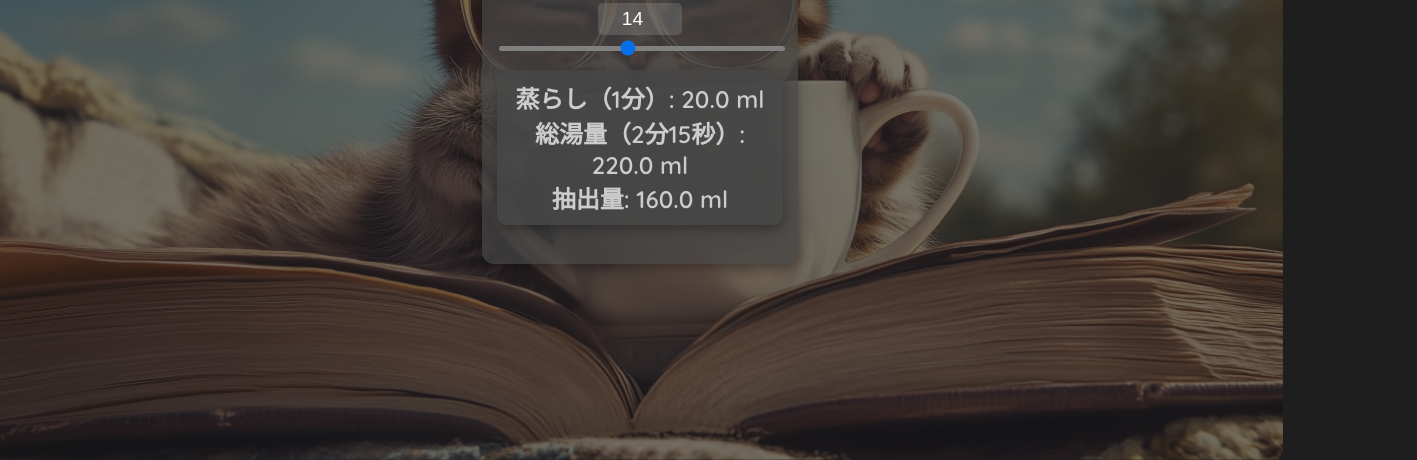
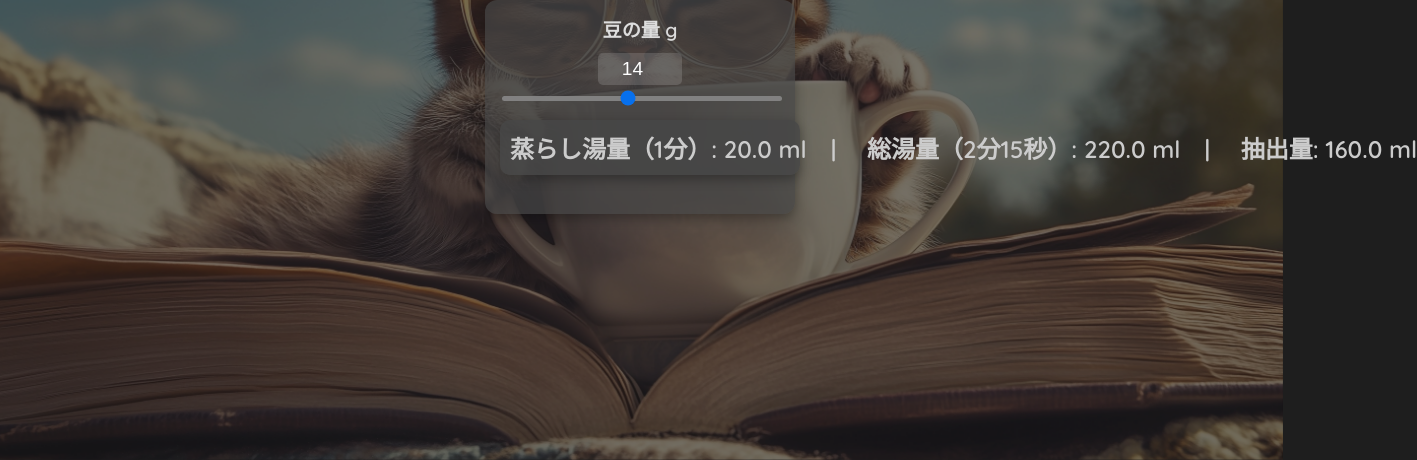
Before and after one commit to waywaybepop/-brew-ratioaikh7a, a plain HTML site: page index.html in a window 1280 px wide. Shown: the part 344-804 px from the top of the page, 1417 px wide, since content can reach past the window. Drawn offline with Linux system fonts and the light colour scheme.

Commit message:
Update index.html

```diff
--- a/index.html
+++ b/index.html
@@ -69,7 +69,7 @@
             padding: 15px;
             border-radius: 12px;
             box-shadow: 0 4px 12px rgba(0, 0, 0, 0.3);
-            width: 286px; /* 10%広げた */
+            width: 280px; /* 横幅を10%広げる */
             animation: fadeIn 1.5s ease-in-out;
         }
 
@@ -113,9 +113,8 @@
         #result {
             font-size: 1.5em;
             margin-top: 15px;
-            opacity: 0;
-            transition: opacity 0.5s ease-in-out, transform 0.3s ease-in-out;
             font-weight: 600;
+            white-space: nowrap; /* 改行を防ぐ */
         }
 
         /* 結果カード */
@@ -126,6 +125,26 @@
             display: inline-block;
             box-shadow: 0 4px 12px rgba(0, 0, 0, 0.3);
             animation: fadeIn 1s ease-in-out;
+            width: 100%; /* 横幅を10%広げる */
+        }
+
+        /* スマホ・タブレット・PC用メディアクエリ */
+        @media (max-width: 480px) {
+            .result-card {
+                font-size: 1.2em;
+            }
+        }
+
+        @media (min-width: 481px) and (max-width: 768px) {
+            .result-card {
+                font-size: 1.4em;
+            }
+        }
+
+        @media (min-width: 769px) {
+            .result-card {
+                font-size: 1.6em;
+            }
         }
 
         /* アニメーション */
@@ -154,25 +173,19 @@
             let beans = parseFloat(document.getElementById("beans").value);
             if (isNaN(beans) || beans <= 0) {
                 document.getElementById("result").innerHTML = "正しい数値を入力してください";
-                document.getElementById("result").style.opacity = "1";
                 return;
             }
-
-            let bloomWater = (beans / 14 * 20).toFixed(1);
-            let totalWater = (beans / 14 * 220).toFixed(1);
+            let blooming = (beans / 14 * 20).toFixed(1);
+            let water = (beans / 14 * 220).toFixed(1);
             let extraction = (beans / 14 * 160).toFixed(1);
 
-            let resultElement = document.getElementById("result");
-            resultElement.innerHTML = `
-                蒸らし（1分）: ${bloomWater} ml <br>
-                総湯量（2分15秒）: ${totalWater} ml <br>
+            document.getElementById("result").innerHTML = `
+                蒸らし湯量（1分）: ${blooming} ml　|
+                総湯量（2分15秒）: ${water} ml　|
                 抽出量: ${extraction} ml
             `;
-            resultElement.style.opacity = "1";
-            resultElement.style.transform = "translateY(0)";
         }
 
-        // シークバーと数値入力の同期
         document.getElementById("beans").addEventListener("input", function() {
             document.getElementById("beanRange").value = this.value;
             calculate();
```
